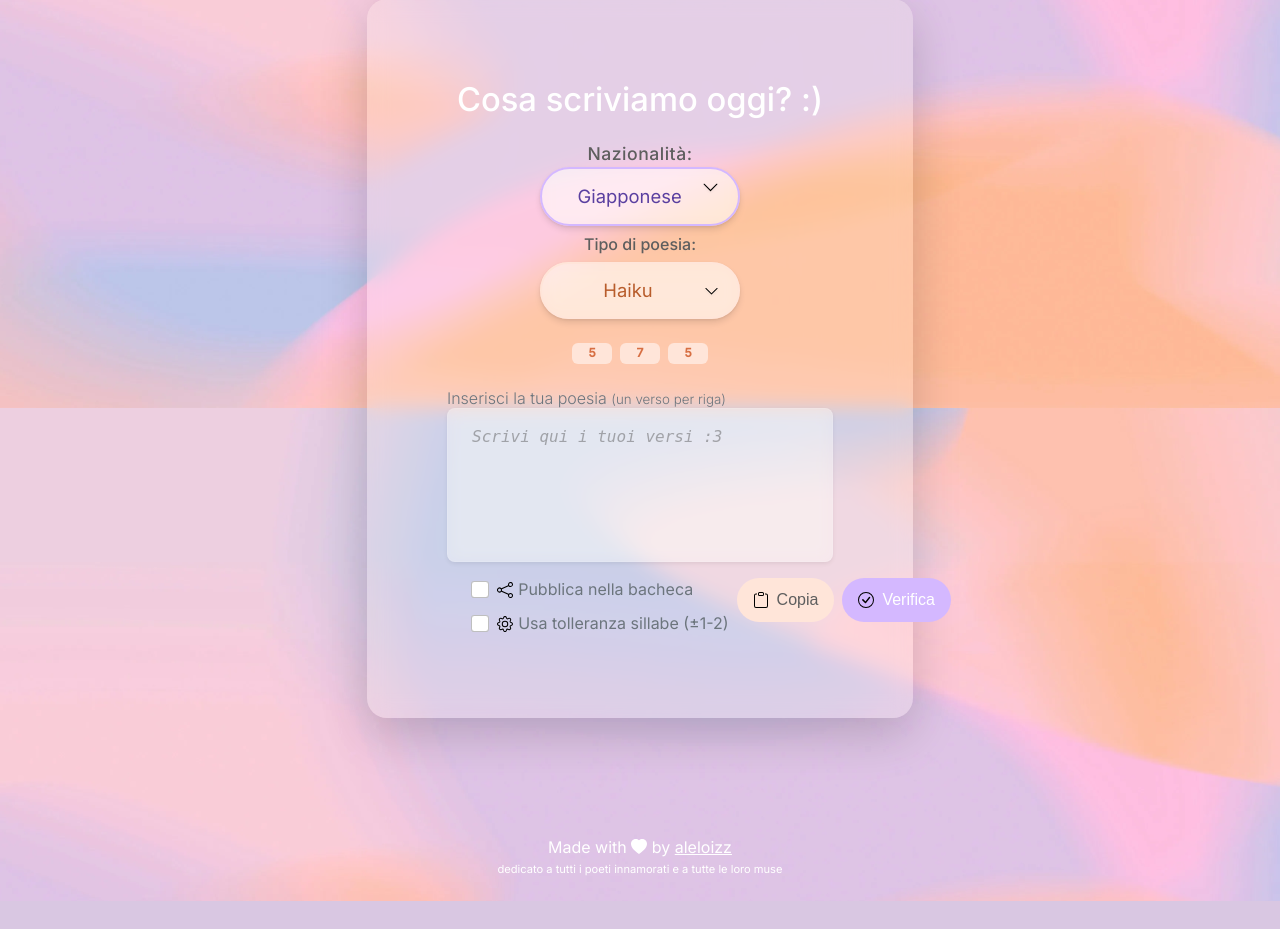
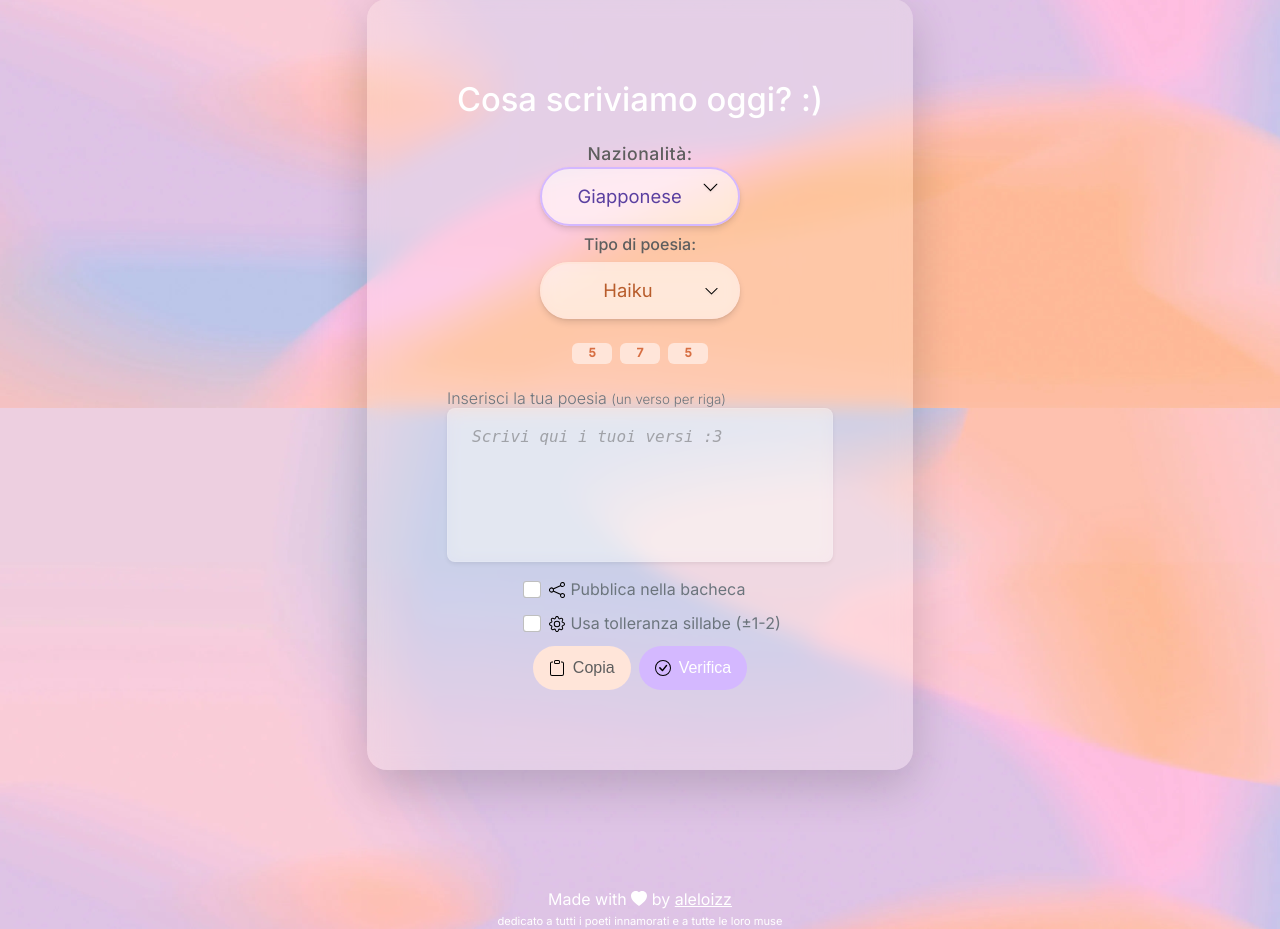
Before and after one commit to aleloizz/Ale-s-Haikus, a Python web app: template templates/index.html in a window 1280 px wide. Shown: the part 392-1321 px from the top of the page. Before the commit the page ends 1293 px from the top, so only its background shows below. Run offline with Jinja, Linux system fonts and the light colour scheme; the template is opened without the code that fills it, so the values that code supplies are empty; some web fonts are replaced.

Commit message:
fix button overflow

```diff
--- a/static/css/main.css
+++ b/static/css/main.css
@@ -915,12 +915,22 @@ textarea:focus {
 
 /* Stili Desktop - Glassmorphism per publishFields */
 @media (min-width: 768px) {
-  /* keep the controls block steady when publishFields toggles */
+  /* Center actions row (checkboxes + buttons) and prevent overflow */
   .d-grid.gap-2.d-md-flex.justify-content-md-between{
-    align-items: flex-start;
+    justify-content: center !important;
+    align-items: center !important;
+    flex-wrap: wrap;
+    width: 100%;
+    margin: 0 auto;
+    row-gap: 0.75rem;
+    column-gap: 1rem;
+  }
+  .d-grid.gap-2.d-md-flex.justify-content-md-between > .d-flex{
+    max-width: 100%;
+    flex: 0 1 auto;
   }
   .d-grid.gap-2.d-md-flex.justify-content-md-between > .d-flex.flex-column{
-    min-width: 280px; /* reserve space for two lines of controls */
+    min-width: 0 !important; /* avoid forcing overflow */
   }
   #publishFields {
     background: rgba(255, 255, 255, 0.1);
```
